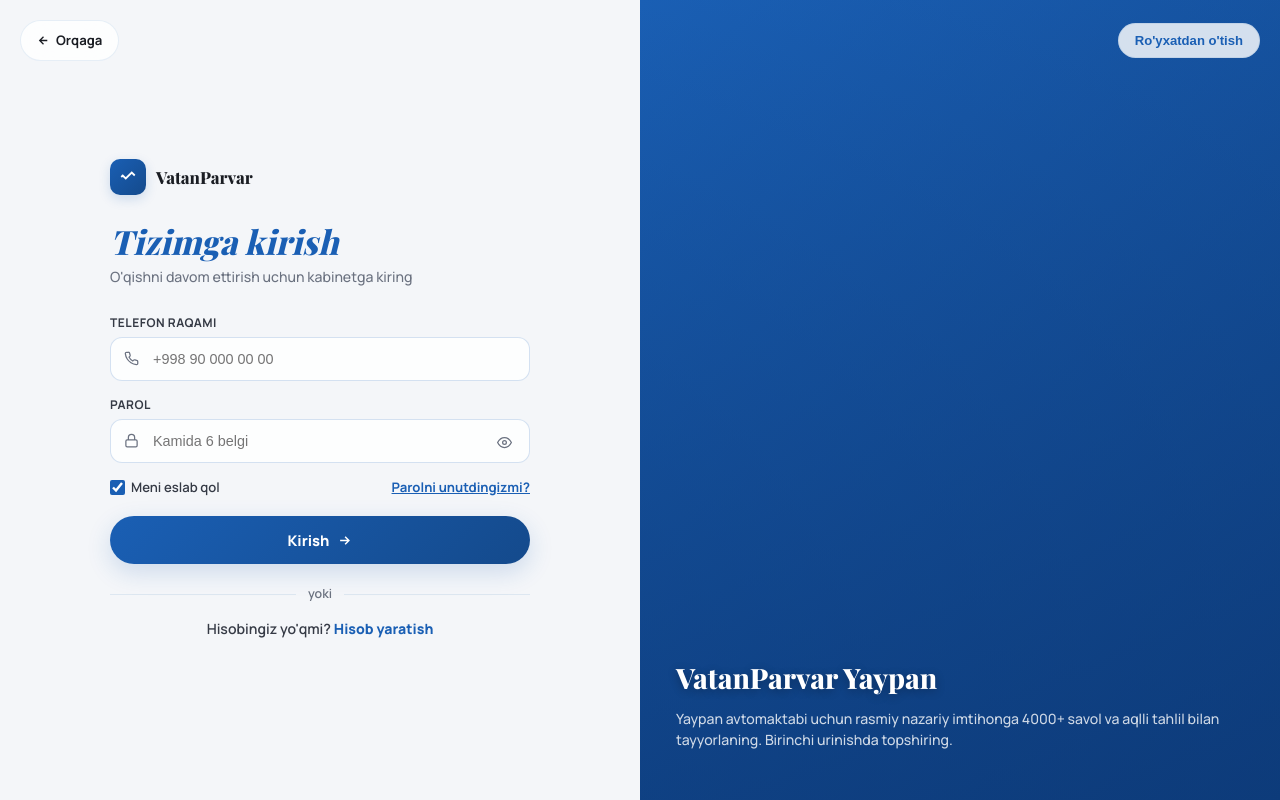
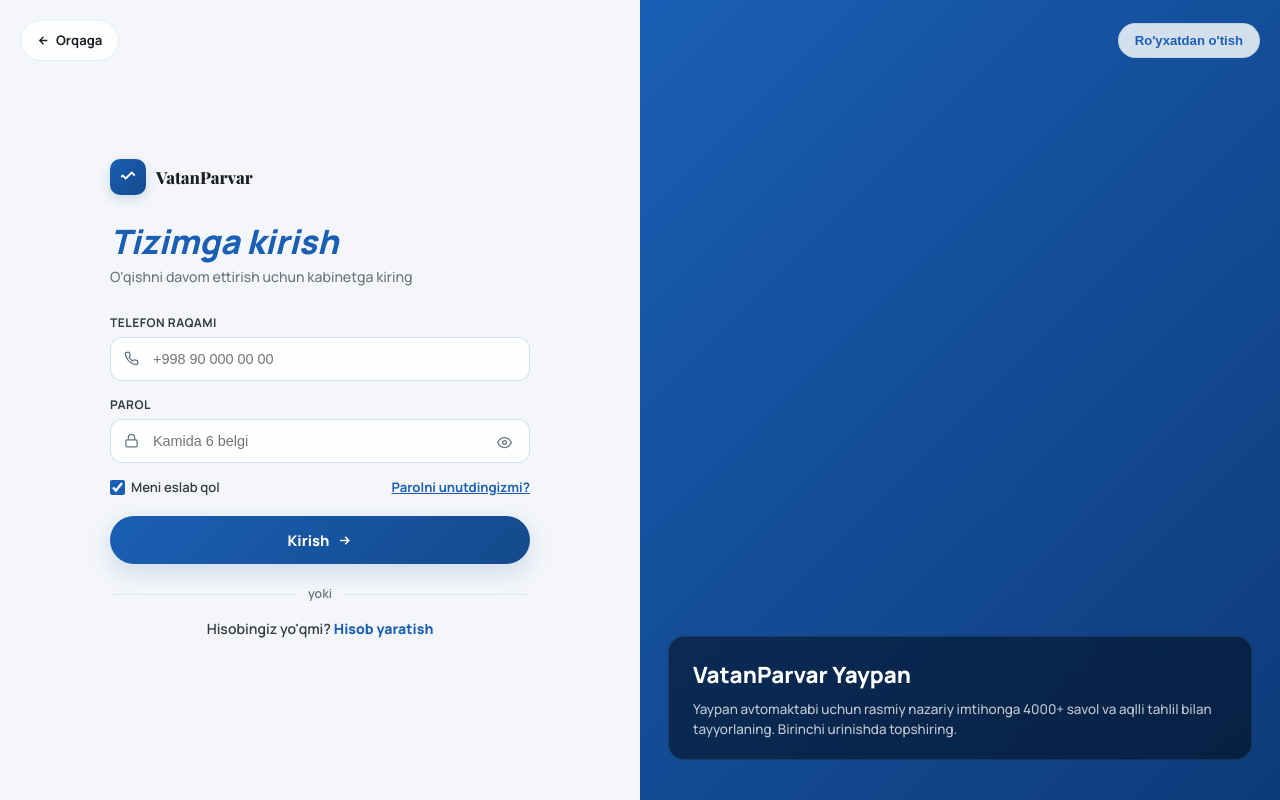
Before and after one commit to vant0r/newprojekt, a PHP site: page /login.php in a window 1280 px wide. Run offline with PHP 8.4, Linux system fonts and the light colour scheme; some libraries are stand-ins or nearby versions.

Commit message:
fix: login rasm ko'k overlay olib tashlandi, shrift, logo, kamar
- Login sahifasi: ko'k gradient overlay o'chirildi, rasm to'g'ri ko'rinadi
- Rasm ustidagi yozuv uchun blur glass panelcha qo'shildi
- h1/h-display/h-section sans-serif qilindi (oddiyroq, jiddiyroq)
- o' harfi muammosi tuzatildi (ENT_HTML5 qo'shildi e() funksiyaga)
- Kamar (ticker) pastroqqaga tushirildi (84px margin)
- Hero orqa fon rasmi yaxshiroq ko'rinadi (overlay 70% ga kamaydi)
- Logo dinamik: admin yuklagan logo barcha joylarda ko'rinadi
- data/sozlamalar.json ga site_logo qo'shildi
- admin/sozlamalar.php ga logo yuklash imkoniyati qo'shildi

```diff
--- a/admin/sozlamalar.php
+++ b/admin/sozlamalar.php
@@ -8,7 +8,7 @@
     foreach ($settings as $i => $s) $by_key[$s['key']] = $i;
 
     // Handle file uploads
-    $upload_fields = ['hero_bg_image','banner_image_1','banner_image_2','banner_image_3','login_image_1','login_image_2','login_image_3','founder_image','panel_bg_image'];
+    $upload_fields = ['site_logo','hero_bg_image','banner_image_1','banner_image_2','banner_image_3','login_image_1','login_image_2','login_image_3','founder_image','panel_bg_image'];
     foreach ($upload_fields as $uf) {
         if (!empty($_FILES[$uf]['tmp_name']) && is_uploaded_file($_FILES[$uf]['tmp_name'])) {
             $ext = strtolower(pathinfo($_FILES[$uf]['name'], PATHINFO_EXTENSION));
--- a/data/sozlamalar.json
+++ b/data/sozlamalar.json
@@ -1,5 +1,6 @@
 [
     {"key": "site_name", "value": "VatanParvar Yaypan", "group": "general"},
+    {"key": "site_logo", "value": "", "group": "general"},
     {"key": "site_description", "value": "Yaypan avtomaktabi uchun yo'l harakati qoidalari nazariy imtihoniga onlayn tayyorlanish premium platformasi", "group": "general"},
     {"key": "site_keywords", "value": "yaypan avtomaktab, yhq, yo'l harakati qoidalari, online imtihon, gai imtihon, online test", "group": "general"},
     {"key": "contact_phone", "value": "+998 90 123 45 67", "group": "contact"},
--- a/includes/config.php
+++ b/includes/config.php
@@ -100,5 +100,5 @@
 }
 
 function e($v) {
-    return htmlspecialchars((string)$v, ENT_QUOTES | ENT_SUBSTITUTE, 'UTF-8');
+    return htmlspecialchars((string)$v, ENT_QUOTES | ENT_SUBSTITUTE | ENT_HTML5, 'UTF-8');
 }
--- a/index.php
+++ b/index.php
@@ -27,8 +27,8 @@
 .hero{position:relative;padding:140px 0 80px;overflow:hidden}
 .hero-bg{position:absolute;inset:0;z-index:0}
 .hero-bg img{width:100%;height:100%;object-fit:cover}
-.hero-bg::after{content:"";position:absolute;inset:0;background:linear-gradient(135deg,rgba(244,246,249,0.92),rgba(244,246,249,0.8))}
-[data-theme="dark"] .hero-bg::after{background:linear-gradient(135deg,rgba(15,17,23,0.92),rgba(15,17,23,0.8))}
+.hero-bg::after{content:"";position:absolute;inset:0;background:linear-gradient(135deg,rgba(244,246,249,0.7),rgba(244,246,249,0.5))}
+[data-theme="dark"] .hero-bg::after{background:linear-gradient(135deg,rgba(20,20,22,0.7),rgba(20,20,22,0.5))}
 .hero-grid{display:grid;grid-template-columns:1fr 1fr;gap:50px;align-items:center;position:relative;z-index:2}
 .hero-content h1{margin-top:18px}
 .hero-sub{margin-top:20px;max-width:50ch}
@@ -209,7 +209,7 @@
 <main>
 <!-- TICKER STRIP -->
 <?php if (!empty($ticker_texts)): ?>
-<div class="ticker-wrap" style="margin-top:70px">
+<div class="ticker-wrap" style="margin-top:84px">
     <div class="ticker-inner">
         <?php for ($rep = 0; $rep < 3; $rep++): foreach ($ticker_texts as $txt): ?>
         <span class="ticker-item"><svg viewBox="0 0 24 24" fill="none" stroke="currentColor" stroke-width="2.4"><polyline points="20 6 9 17 4 12"/></svg><?= e($txt) ?></span>
--- a/login.php
+++ b/login.php
@@ -89,7 +89,7 @@
 .brand{display:inline-flex;align-items:center;gap:10px;margin-bottom:28px;font-family:var(--serif);font-weight:800;font-size:1.05rem;color:var(--dark);text-decoration:none}
 .brand-logo{width:36px;height:36px;border-radius:10px;background:linear-gradient(135deg,var(--primary),var(--primary-dark));display:grid;place-items:center;color:#fff;box-shadow:0 4px 12px var(--primary-glow)}
 .brand-logo svg{width:18px;height:18px}
-h1{font-family:var(--serif);font-weight:800;font-size:clamp(1.6rem,3vw,2.1rem);line-height:1.1;margin-bottom:6px}
+h1{font-family:var(--sans);font-weight:800;font-size:clamp(1.6rem,3vw,2.1rem);line-height:1.1;margin-bottom:6px}
 h1 em{font-style:italic;color:var(--primary)}
 .sub{color:var(--muted);margin-bottom:24px;font-size:0.88rem;font-weight:500}
 .error{background:rgba(220,53,69,0.06);border:1px solid rgba(220,53,69,0.15);color:#A81D2B;padding:11px 14px;border-radius:12px;margin-bottom:14px;font-size:0.85rem;font-weight:600;display:flex;align-items:center;gap:7px;animation:shake 0.4s ease}
@@ -123,12 +123,12 @@
 .alt{text-align:center;font-size:0.88rem;font-weight:600;color:var(--dark-soft)}
 .alt a,.alt button{color:var(--primary);font-weight:800;background:none;border:none;cursor:pointer;font-family:inherit;font-size:inherit}
 /* RIGHT SIDE — IMAGE SLIDESHOW */
-.auth-right{position:relative;overflow:hidden;background:linear-gradient(135deg,#1A5FB4 0%,#0D3B7A 100%)}
-.auth-right::after{content:"";position:absolute;inset:0;background:linear-gradient(180deg,rgba(26,95,180,0.25) 0%,rgba(13,59,122,0.65) 100%);z-index:1}
+.auth-right{position:relative;overflow:hidden;background:#222}
+.auth-right::after{content:none}
 .slide-container{position:absolute;inset:0}.slide-img{position:absolute;inset:0;object-fit:cover;width:100%;height:100%;opacity:0;transition:opacity 1.2s ease}.slide-img.active{opacity:1}
-.right-content{position:absolute;bottom:50px;left:36px;right:36px;z-index:2;color:#fff}
-.right-content h2{font-family:var(--serif);font-size:clamp(1.3rem,2.2vw,1.8rem);font-weight:800;margin-bottom:8px;text-shadow:0 2px 10px rgba(0,0,0,0.3)}
-.right-content p{font-size:0.88rem;font-weight:500;color:rgba(255,255,255,0.8);line-height:1.5}
+.right-content{position:absolute;bottom:40px;left:28px;right:28px;z-index:2;color:#fff;padding:20px 24px;background:rgba(0,0,0,0.45);backdrop-filter:blur(16px);-webkit-backdrop-filter:blur(16px);border-radius:16px;border:1px solid rgba(255,255,255,0.08)}
+.right-content h2{font-family:var(--sans);font-size:clamp(1.1rem,1.8vw,1.4rem);font-weight:800;margin-bottom:6px}
+.right-content p{font-size:0.84rem;font-weight:500;color:rgba(255,255,255,0.75);line-height:1.5}
 .dots{display:flex;gap:5px;margin-top:12px}
 .dot{width:7px;height:7px;border-radius:50%;background:rgba(255,255,255,0.35);transition:var(--t)}
 .dot.active{background:#fff;width:22px;border-radius:4px}
@@ -136,7 +136,6 @@
 @media (max-width:900px){
     .auth-layout{grid-template-columns:1fr}
     .auth-right{position:fixed;inset:0;z-index:0}
-    .auth-right::after{background:linear-gradient(180deg,rgba(20,20,22,0.55) 0%,rgba(20,20,22,0.88) 100%)}
     .auth-left{position:relative;z-index:2;background:transparent;padding:90px 20px 40px}
     .auth-left-inner{background:var(--glass);backdrop-filter:blur(32px);-webkit-backdrop-filter:blur(32px);border:1px solid var(--border);border-radius:var(--r-lg);padding:32px 24px;box-shadow:var(--shadow);height:auto}
     .auth-panel{position:relative;inset:auto}
```
Also changed, not shown: includes/public_layout.php (+8 -3 lines).
